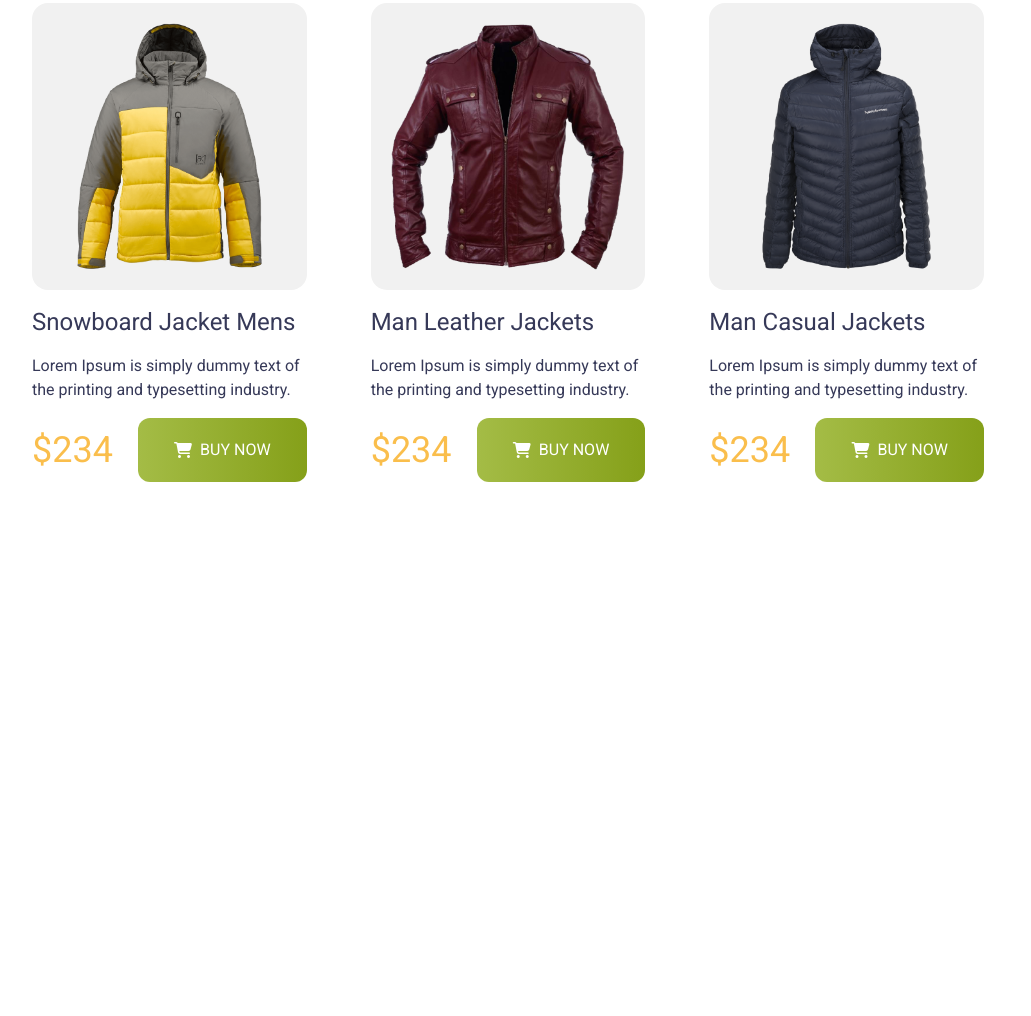
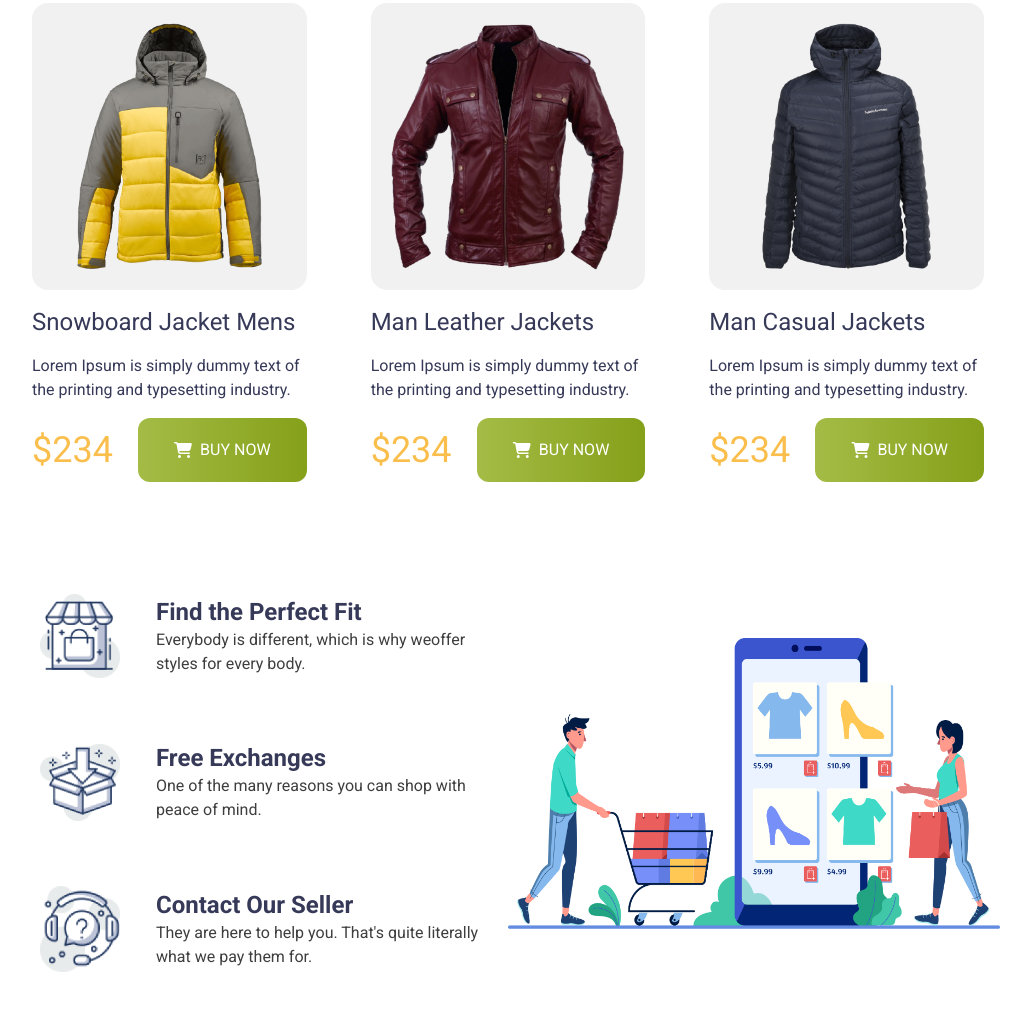
Before and after one commit to Niloy4001/Penguin-Fashion-with-tailwind, a plain HTML site: page index.html in a window 1280 px wide. Shown: the part 1418-2434 px from the top of the page, without its empty margins (132-1163 px from the left). Before the commit the page ends 1936 px from the top, so only its background shows below. Drawn offline with nearby package versions, Linux system fonts and the light colour scheme.

Commit message:
category section added

```diff
--- a/index.html
+++ b/index.html
@@ -1,24 +1,28 @@
 <!DOCTYPE html>
 <html lang="en">
+
 <head>
     <meta charset="UTF-8">
     <meta name="viewport" content="width=device-width, initial-scale=1.0">
     <title>Penguin Fashion with tailwind</title>
     <link rel="preconnect" href="https://fonts.googleapis.com">
     <link rel="preconnect" href="https://fonts.gstatic.com" crossorigin>
-    <link href="https://fonts.googleapis.com/css2?family=Bebas+Neue&family=Roboto:ital,wght@0,100;0,300;0,400;0,500;0,700;0,900;1,100;1,300;1,400;1,500;1,700;1,900&display=swap" rel="stylesheet">
+    <link
+        href="https://fonts.googleapis.com/css2?family=Bebas+Neue&family=Roboto:ital,wght@0,100;0,300;0,400;0,500;0,700;0,900;1,100;1,300;1,400;1,500;1,700;1,900&display=swap"
+        rel="stylesheet">
     <script src="https://kit.fontawesome.com/145ef0fefa.js" crossorigin="anonymous"></script>
     <script src="https://cdn.tailwindcss.com"></script>
     <style>
         .roboto {
             font-family: "Roboto", sans-serif;
         }
+
         .bebas-neue-regular {
             font-family: "Bebas Neue", sans-serif;
         }
-
     </style>
 </head>
+
 <body class="roboto">
     <header class="max-w-7xl mx-auto bg-[#FFFBF0]">
         <!-- Navbar section--------------------------------------------------- -->
@@ -38,12 +42,14 @@
         <!-- Banner section-------------------------------------------------- -->
         <section class="max-w-5xl mx-auto grid lg:grid-cols-2 items-center p-5 sm:grid-cols-1">
             <div class="flex flex-col gap-y-3">
-                <h1 class="bebas-neue-regular text-[#363958] text-7xl"><span class="text-[#FABE4C]">Be the Penguins</span> <br>
+                <h1 class="bebas-neue-regular text-[#363958] text-7xl"><span class="text-[#FABE4C]">Be the
+                        Penguins</span> <br>
                     of Winter</h1>
                 <p class="text-base text-[#3E3E3E]">Lorem Ipsum is simply dummy text of the printing
                     and typesetting industry.</p>
                 <div>
-                    <button class="text-white py-5 px-9 bg-black flex items-center justify-center gap-2 rounded-xl bg-gradient-to-r from-[#A4BC46] to-[#85A019]">
+                    <button
+                        class="text-white py-5 px-9 bg-black flex items-center justify-center gap-2 rounded-xl bg-gradient-to-r from-[#A4BC46] to-[#85A019]">
                         <i class="fa-solid fa-cart-shopping" style="color: #ffffff;"></i>
                         BUY NOW
                     </button>
@@ -68,7 +74,8 @@
                         printing and typesetting industry.</p>
                     <div class="flex lg:justify-between sm:justify-start sm:gap-x-4 items-center">
                         <h1 class="text-[#FABE4C] text-4xl">$234</h1>
-                        <button class="text-white py-5 px-9 bg-black flex items-center justify-center gap-2 rounded-xl bg-gradient-to-r from-[#A4BC46] to-[#85A019]">
+                        <button
+                            class="text-white py-5 px-9 bg-black flex items-center justify-center gap-2 rounded-xl bg-gradient-to-r from-[#A4BC46] to-[#85A019]">
                             <i class="fa-solid fa-cart-shopping" style="color: #ffffff;"></i>
                             BUY NOW
                         </button>
@@ -78,12 +85,13 @@
                     <div class="p-5 bg-[#F1F1F1] rounded-2xl">
                         <img src="images/jacket-2.png" alt="" class="w-full">
                     </div>
-                    <h4 class="text-2xl text-[#363958]">Ladies Jacket  </h4>
+                    <h4 class="text-2xl text-[#363958]">Ladies Jacket </h4>
                     <p class="text-base text-[#363958]">Lorem Ipsum is simply dummy text of the
                         printing and typesetting industry.</p>
                     <div class="flex lg:justify-between sm:justify-start sm:gap-x-4 items-center">
                         <h1 class="text-[#FABE4C] text-4xl">$234</h1>
-                        <button class="text-white py-5 px-9 bg-black flex items-center justify-center gap-2 rounded-xl bg-gradient-to-r from-[#A4BC46] to-[#85A019]">
+                        <button
+                            class="text-white py-5 px-9 bg-black flex items-center justify-center gap-2 rounded-xl bg-gradient-to-r from-[#A4BC46] to-[#85A019]">
                             <i class="fa-solid fa-cart-shopping" style="color: #ffffff;"></i>
                             BUY NOW
                         </button>
@@ -93,12 +101,13 @@
                     <div class="p-5 bg-[#F1F1F1] rounded-2xl">
                         <img src="images/jacket-3.png" alt="" class="w-full">
                     </div>
-                    <h4 class="text-2xl text-[#363958]">Woman Leather Jacket  </h4>
+                    <h4 class="text-2xl text-[#363958]">Woman Leather Jacket </h4>
                     <p class="text-base text-[#363958]">Lorem Ipsum is simply dummy text of the
                         printing and typesetting industry.</p>
                     <div class="flex lg:justify-between sm:justify-start sm:gap-x-4 items-center">
                         <h1 class="text-[#FABE4C] text-4xl">$234</h1>
-                        <button class="text-white py-5 px-9 bg-black flex items-center justify-center gap-2 rounded-xl bg-gradient-to-r from-[#A4BC46] to-[#85A019]">
+                        <button
+                            class="text-white py-5 px-9 bg-black flex items-center justify-center gap-2 rounded-xl bg-gradient-to-r from-[#A4BC46] to-[#85A019]">
                             <i class="fa-solid fa-cart-shopping" style="color: #ffffff;"></i>
                             BUY NOW
                         </button>
@@ -119,7 +128,8 @@
                         printing and typesetting industry.</p>
                     <div class="flex lg:justify-between sm:justify-start sm:gap-x-4 items-center">
                         <h1 class="text-[#FABE4C] text-4xl">$234</h1>
-                        <button class="text-white py-5 px-9 bg-black flex items-center justify-center gap-2 rounded-xl bg-gradient-to-r from-[#A4BC46] to-[#85A019]">
+                        <button
+                            class="text-white py-5 px-9 bg-black flex items-center justify-center gap-2 rounded-xl bg-gradient-to-r from-[#A4BC46] to-[#85A019]">
                             <i class="fa-solid fa-cart-shopping" style="color: #ffffff;"></i>
                             BUY NOW
                         </button>
@@ -129,12 +139,13 @@
                     <div class="p-5 bg-[#F1F1F1] rounded-2xl">
                         <img src="images/jacket-5.png" alt="" class="w-full">
                     </div>
-                    <h4 class="text-2xl text-[#363958]">Man Leather Jackets  </h4>
+                    <h4 class="text-2xl text-[#363958]">Man Leather Jackets </h4>
                     <p class="text-base text-[#363958]">Lorem Ipsum is simply dummy text of the
                         printing and typesetting industry.</p>
                     <div class="flex lg:justify-between sm:justify-start sm:gap-x-4 items-center">
                         <h1 class="text-[#FABE4C] text-4xl">$234</h1>
-                        <button class="text-white py-5 px-9 bg-black flex items-center justify-center gap-2 rounded-xl bg-gradient-to-r from-[#A4BC46] to-[#85A019]">
+                        <button
+                            class="text-white py-5 px-9 bg-black flex items-center justify-center gap-2 rounded-xl bg-gradient-to-r from-[#A4BC46] to-[#85A019]">
                             <i class="fa-solid fa-cart-shopping" style="color: #ffffff;"></i>
                             BUY NOW
                         </button>
@@ -144,12 +155,13 @@
                     <div class="p-5 bg-[#F1F1F1] rounded-2xl">
                         <img src="images/jacket-6.png" alt="" class="w-full">
                     </div>
-                    <h4 class="text-2xl text-[#363958]">Man Casual Jackets  </h4>
+                    <h4 class="text-2xl text-[#363958]">Man Casual Jackets </h4>
                     <p class="text-base text-[#363958]">Lorem Ipsum is simply dummy text of the
                         printing and typesetting industry.</p>
                     <div class="flex lg:justify-between sm:justify-start sm:gap-x-4 items-center">
                         <h1 class="text-[#FABE4C] text-4xl">$234</h1>
-                        <button class="text-white py-5 px-9 bg-black flex items-center justify-center gap-2 rounded-xl bg-gradient-to-r from-[#A4BC46] to-[#85A019]">
+                        <button
+                            class="text-white py-5 px-9 bg-black flex items-center justify-center gap-2 rounded-xl bg-gradient-to-r from-[#A4BC46] to-[#85A019]">
                             <i class="fa-solid fa-cart-shopping" style="color: #ffffff;"></i>
                             BUY NOW
                         </button>
@@ -157,7 +169,42 @@
                 </div>
             </div>
         </section>
+        <!-- Category section ---------------------------------------------->
+        <section class="max-w-5xl mx-auto p-5 mt-8">
+            <div class="grid lg:grid-cols-2 items-center">
+                <div class="flex flex-col gap-y-4 lg:order-1 sm:order-2">
+                    <div class="flex lg:flex-row sm:flex-col  items-center gap-x-9 p-6">
+                        <img src="icons/house.png" alt="" class="w-20">
+                        <div class="lg:text-left sm:text-center">
+                            <h4 class="text-[#363958] font-bold text-2xl">Find the Perfect Fit</h4>
+                            <p class="text-base font-normal text-[#3E3E3E]">Everybody is different, which is why weoffer
+                                styles for every body.</p>
+                        </div>
+                    </div>
+                    <div class="flex lg:flex-row sm:flex-col  items-center gap-x-9 p-6">
+                        <img src="icons/box.png" alt="" class="w-20">
+                        <div class="lg:text-left sm:text-center">
+                            <h4 class="text-[#363958] font-bold text-2xl">Free Exchanges</h4>
+                            <p class="text-base font-normal text-[#3E3E3E]">One of the many reasons you can shop
+                                with peace of mind.</p>
+                        </div>
+                    </div>
+                    <div class="flex lg:flex-row sm:flex-col  items-center gap-x-9 p-6">
+                        <img src="icons/question.png" alt="" class="w-20">
+                        <div class="lg:text-left sm:text-center">
+                            <h4 class="text-[#363958] font-bold text-2xl">Contact Our Seller</h4>
+                            <p class="text-base font-normal text-[#3E3E3E]">They are here to help you. That's quite
+                                literally what we pay them for.</p>
+                        </div>
+                    </div>
+                </div>
+                <div class="lg:order-2 sm:order-1">
+                    <img src="images/shopping.png" class="w-full" alt="">
+                </div>
+            </div>
+        </section>
     </main>
     <footer></footer>
 </body>
+
 </html>
--- a/tailwind.config.js
+++ b/tailwind.config.js
@@ -2,7 +2,7 @@
 module.exports = {
     content: ["./src/**/*.{html,js}"],
     theme: {
-      extend: {},
+        extend: {},
     },
     plugins: [],
-  }
+}
```
Lines whose indentation alone changed are shown as unchanged.
